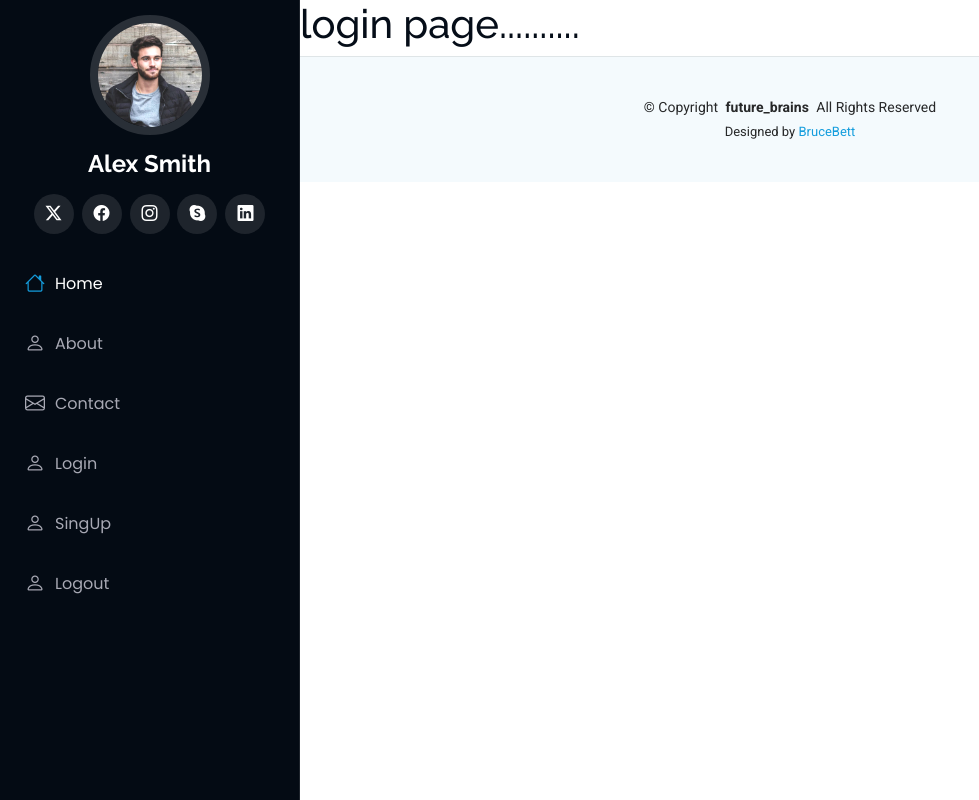
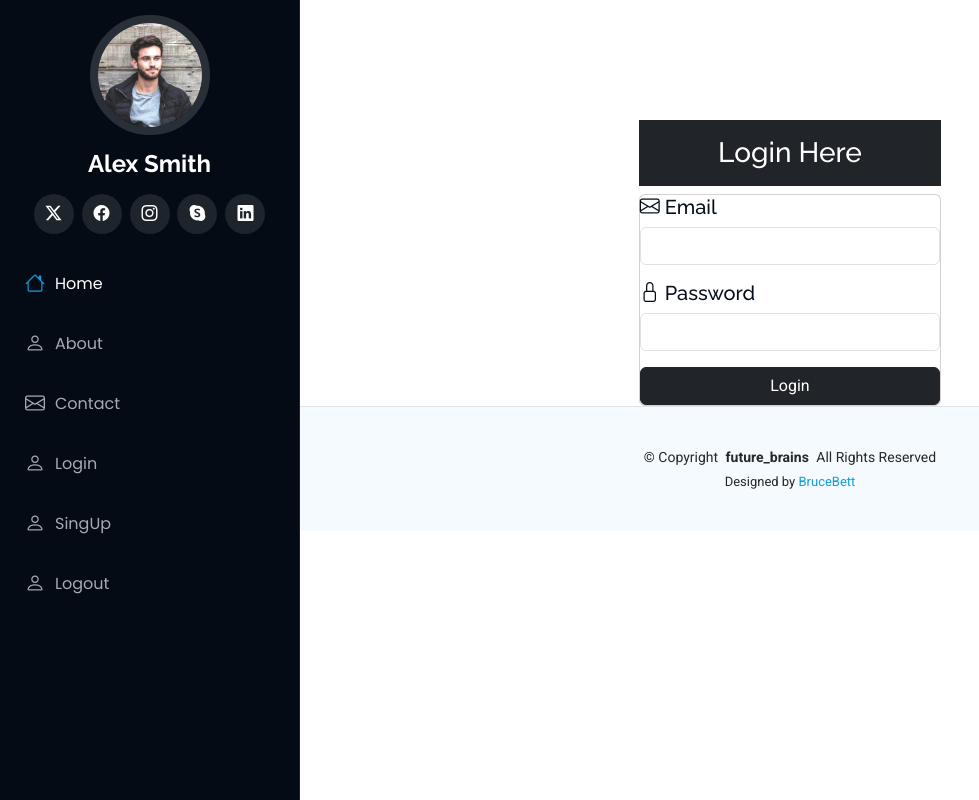
Before and after one commit to brucebett/My-Portfolio, a Django app: page /auth/login/ in a window 1280 px wide. Shown: the whole page, without its empty margins (0-979 px from the left). Run offline with Django 5.2, Linux system fonts and the light colour scheme; some libraries are stand-ins or nearby versions.

Commit message:
mon2 commit

```diff
--- a/project/templates/login.html
+++ b/project/templates/login.html
@@ -3,11 +3,48 @@
 
 
 {% block title %}
-Login
+login
 {% endblock title %}
 
 
 {% block body %}
-<h1>login page..........</h1>
+<div class="container mt-4">
+    <div class="row">
+        <div class="col-md-4"></div>
 
+        <div class="col-md-4">
+            <br>
+            <br>
+            <br>
+            <br>
+            <h3 class="text-white bg-dark text-center p-3">Login Here</h3>
+
+            <div class="card" p-2>
+                <form action="" method="post">
+                    {% csrf_token %}
+            <div class="form-group">
+                <h5><span><i class="bi bi-envelope navicon"></i> Email</span></h5>
+                <input type="text" class="form-control mb-3">
+
+            </div>
+            <div class="form-group">
+                <h5><span><i class="bi bi-lock navicon"></i> Password</span></h5>
+                <input type="text" class="form-control mb-3">
+
+            </div>
+
+            <div class="d-grid gap-2">
+                <button class="btn btn-dark" type="submit">Login</button>
+              </div>
+
+            </div>
+        </form>
+
+        </div>
+
+        <div class="col-md-4"></div>
+
+    </div>
+
+</div>
 {% endblock body %}
```
Also changed, not shown: project/templates/signup.html (+14 -4 lines).
